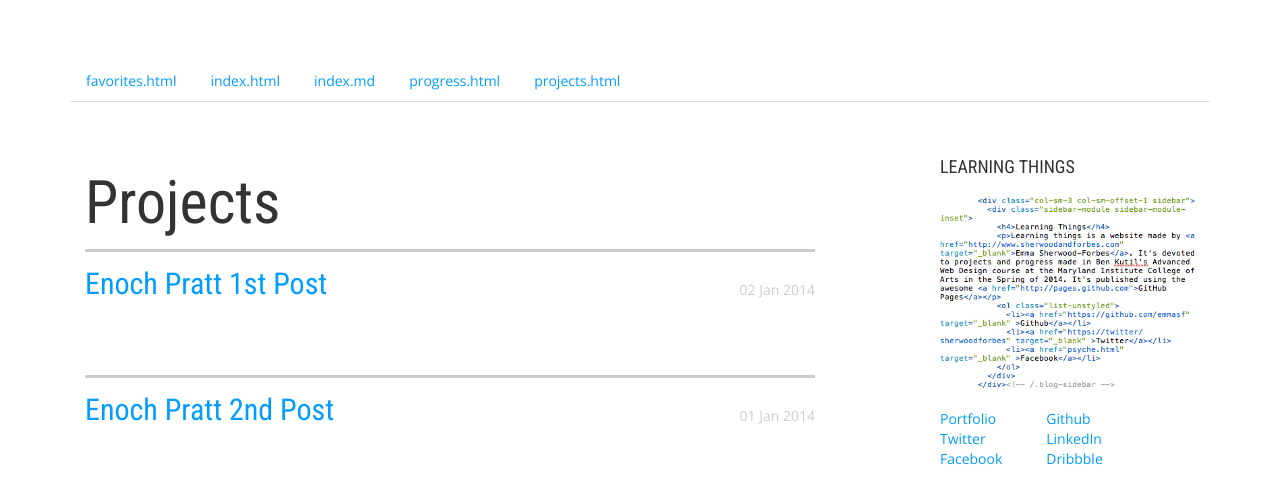
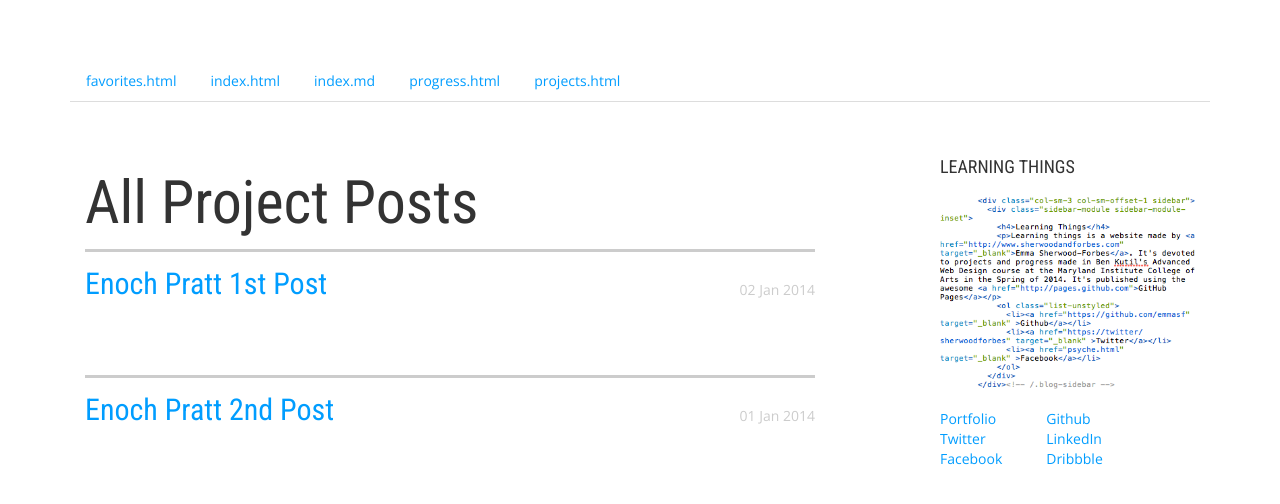
Before and after one commit to emmasf/jekyllparty, a Jekyll site: the page built from projects.html, in a window 1280 px wide. Shown: the top 504 px of the page. Built offline with Jekyll 4.4.1, drawn with Linux system fonts in a browser that asks for light colours.

Commit message:
cartwogi4rw

```diff
--- a/favorites.html
+++ b/favorites.html
@@ -11,9 +11,9 @@ name: Favorite Things on the Internet
     {% if post.categories contains "favorites" %}
       <article class="post-link">
         <time>{{ post.date | date_to_string }}</time>
-        <h3>
+        <h2>
           <a href="{{ site.baseurl }}{{ post.url }}" title="{{ post.title }}">{{ post.title }}</a>
-        </h3>
+        </h2>
         <div class="clear"></div>
       </article>
     {% endif %}
--- a/projects.html
+++ b/projects.html
@@ -5,7 +5,7 @@ name: Projects
 ---
 
 <section class="list postlist col-sm-8 blog-main">
-  <h1>Projects</h1>
+  <h1>All Project Posts</h1>
 
   {% for post in site.posts %}
     {% if post.categories contains "projects" %}
```
Also changed, not shown: _posts/2014-03-05-Sydney-Stockholm-website.md (+1 -0 lines).
